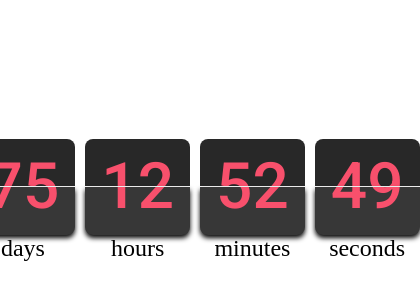
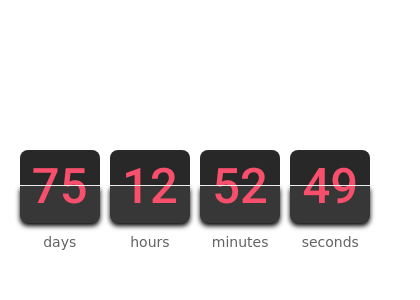
Before and after one commit to Ashard/count-down-timer, a plain HTML site: page index.html in a window 390 px wide. Shown: the part 222-522 px from the top of the page, 420 px wide, since content can reach past the window. Drawn offline with Linux system fonts and the light colour scheme; a web font is replaced by a local one.

Commit message:
added responsiveness via media query

```diff
--- a/index.html
+++ b/index.html
@@ -7,6 +7,9 @@
     <title>Count down</title>
     <link rel="preconnect" href="https://fonts.googleapis.com" />
     <link rel="preconnect" href="https://fonts.gstatic.com" crossorigin />
+    <link rel="preconnect" href="https://fonts.googleapis.com">
+    <link rel="preconnect" href="https://fonts.gstatic.com" crossorigin>
+    <link href="https://fonts.googleapis.com/css2?family=Anybody:wght@500&display=swap" rel="stylesheet">
     <link
       href="https://fonts.googleapis.com/css2?family=Roboto:wght@500&display=swap"
       rel="stylesheet"
@@ -16,42 +19,39 @@
   <body>
     <div class="flex-container">
       <div class="timer-flex-item">
-        <!-- <p>WE'RE LAUNCHING SOON</p> -->
-
         <div class="tiles-row-container">
           <div class="tile-column">
             <div class="tile-container days-remaining-div">
-              <div class="tile-top days">56</div>
-              <div class="tile-bottom days">56</div>
+              <div class="tile-top days">00</div>
+              <div class="tile-bottom days">00</div>
             </div>
-            <p>days</p>
+            <p class="unit-of-measurement-text">days</p>
           </div>
 
           <div class="tile-column">
             <div class="tile-container hours-remaining-div">
-              <div class="tile-top hours">56</div>
-              <div class="tile-bottom hours">56</div>
+              <div class="tile-top hours">00</div>
+              <div class="tile-bottom hours">00</div>
             </div>
-            <p>hours</p>
+            <p class="unit-of-measurement-text">hours</p>
           </div>
 
           <div class="tile-column">
             <div class="tile-container minutes-remaining-div">
-              <div class="tile-top minutes">56</div>
-              <div class="tile-bottom minutes">56</div>
+              <div class="tile-top minutes">00</div>
+              <div class="tile-bottom minutes">00</div>
             </div>
-            <p>minutes</p>
+            <p class="unit-of-measurement-text">minutes</p>
           </div>
 
           <div class="tile-column">
             <div class="tile-container seconds-div">
-              <div class="tile-top seconds">56</div>
-              <div class="tile-bottom seconds">56</div>
+              <div class="tile-top seconds">00</div>
+              <div class="tile-bottom seconds">00</div>
             </div>
-            <p>seconds</p>
+            <p class="unit-of-measurement-text">seconds</p>
           </div>
       </div>
-      <!-- <div class="socials-flex-item">Social</div> -->
     </div>
     <script src="main.js"></script>
   </body>
--- a/main.js
+++ b/main.js
@@ -59,20 +59,6 @@ setInterval(() => {
     flipCard(secondsDiv, secondsRemaining);
     globalSecondsRemaining = secondsRemaining;
   }
-
-  if (false) {
-    console.log("\n");
-    console.log("days remaining-->" + daysRemaining);
-    console.log("hours remaining-->" + hoursRemaining);
-    console.log("minutes remaining-->" + minutesRemaining);
-    console.log("seconds remaining-->" + secondsRemaining);
-  }
-
-  //   console.log(timeRemaining.padStart(2, "0"));
-  //   console.log(currentTime.toString());
-  // console.log(countDownTo);
-  //   const timeRemainingDate = new Date(timeRemaining);
-  //   console.log(timeRemainingDate.toString());
 }, 250);
 
 function getDaysRemaining(remainingTimeMs) {
@@ -118,52 +104,3 @@ function flipCard(tileContainer, currentNumber) {
     bottomDiv.innerHTML = nextNumber;
   });
 }
-
-// flipCard()
-
-// setInterval(() => {
-const tileContainer = document.querySelector(".tile-container");
-// flipCard(tileContainer, 56);
-// }, 3000);
-
-// bottomDiv.innerHTML = "55";
-
-// tileTop.classList.add("flip-top");
-// tileBottom.classList.add("flip-bottom");
-// for (var i = 0; i < tile.children.length; i++) {
-//   var child = tile.children[i];
-//   // console.log(child);
-//   // console.log(child.textContent);
-//   child.textContent = "55";
-// }
-
-// setInterval(() => {
-//   var countdown_end = new Date((year = 2022), (month = 11), (date = 1));
-//   var current_time = new Date(Date.now());
-//   var time_remaining = new Date(countdown_end - current_time);
-
-//   // update the inner html
-//   const days_remaining = time_remaining.getDate();
-//   const hours_remaining = time_remaining.getHours();
-//   const minutes_remaining = time_remaining.getMinutes();
-//   const seconds_remaining = time_remaining.getSeconds();
-
-//   const days_element = document.getElementById("days-counter");
-//   days_element.innerHTML = days_remaining;
-
-//   const hours_element = document.getElementById("hours-counter");
-//   hours_element.innerHTML = hours_remaining;
-
-//   const minutes_element = document.getElementById("minutes-counter");
-//   minutes_element.innerHTML = minutes_remaining;
-
-//   const seconds_element = document.getElementById("seconds-counter");
-//   seconds_element.innerHTML = seconds_remaining;
-
-//   console.log("countdown end-->" + countdown_end);
-//   console.log("current time-->" + current_time);
-//   console.log("days remaining-->" + time_remaining.getDate());
-//   console.log("hours remaining-->" + time_remaining.getHours());
-//   console.log("minutes remaining-->" + time_remaining.getMinutes());
-//   console.log("seconds remaining-->" + time_remaining.getSeconds());
-// }, 1000);
--- a/styles.css
+++ b/styles.css
@@ -2,7 +2,7 @@
     margin: 0px;
     padding: 0px;
     box-sizing: border-box;
-    font-size: 2rem;
+    font-size: 1.75rem;
 }
 
 .flex-container {
@@ -56,7 +56,6 @@
 
 .flip-top,
 .flip-bottom {
-    /* content: "56"; */
     position: absolute;
     overflow: hidden;
     box-sizing: border-box;
@@ -83,12 +82,14 @@
     border-bottom-left-radius: 8px;
     border-bottom-right-radius: 8px;
     border-bottom: none;
-    animation: bottom-flip 250ms ease-out 250ms forwards;
+    animation: bottom-flip 250ms ease-out 250ms;
 }
 
-p {
-    font-size: 0.75rem;
-    color: black;
+.unit-of-measurement-text {
+    margin-top: 0.8em;
+    font-family: 'Anybody', cursive;
+    font-size: 0.5rem;
+    color: rgba(0, 0, 0, 0.616);
 }
 
 .tile-column {
@@ -108,3 +109,9 @@ p {
         transform: rotateX(0deg)
     }
 }
+
+@media all and (min-width: 600px) {
+    * {
+        font-size: 2rem;
+    }
+}
```
